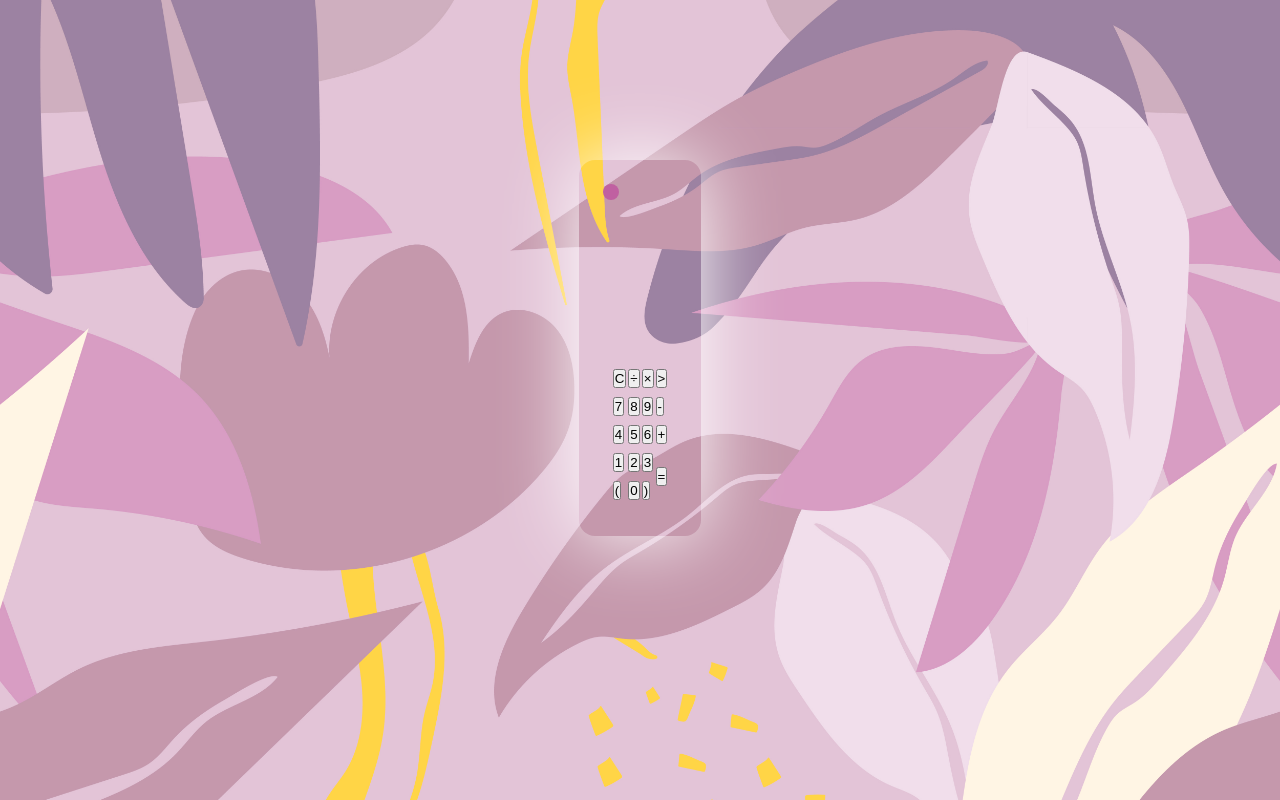
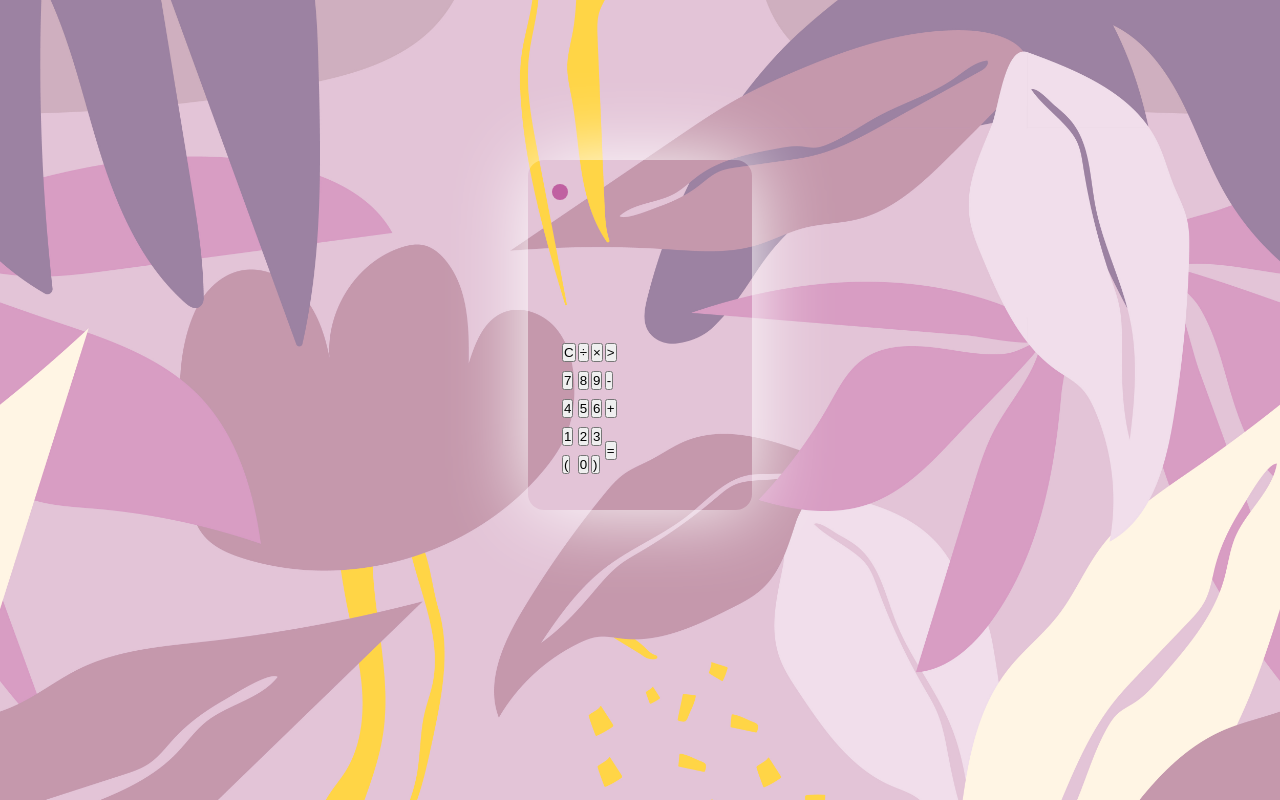
Before and after one commit to XimenaVelascoro/Calculadora, a plain HTML site: page index.html in a window 1280 px wide. Drawn offline with Linux system fonts and the light colour scheme.

Commit message:
other commit

```diff
--- a/style.css
+++ b/style.css
@@ -63,14 +63,22 @@ va a adjuntar antes o despues de un selector */
 /*aqui voy a configurar la pantalla de la calculadora
 donde se van a ver las operaciones funcionar */
 #display{
-    margin: 0 10px;
-    height: 150px;
+    margin: 2rem 5rem;
+    height: 6rem;
     width: auto;
-    content: "";
-    color: aqua;
-    max-width: 270px;
+    max-width: 12rem;
     display: flex;
     align-items: flex-end;
-    font-size: 30px;
-    margin-bottom: 20px;
+    font-size: 2rem;
+    margin-bottom: 1rem;
+    overflow-x: scroll;
+
 }
+/* overflow es eccedente y nos permite decidir que hacer con el eccedente
+que podamos tener en un contenedor .. overflow-x: scroll realmente
+no veo porque sucede */
+/*aqui abajo se personaliza la barra de desplazamiento que se hizo arriba */
+#display::-webkit-scrollbar{
+    display: block;
+    height: 1rem;
+}
```
